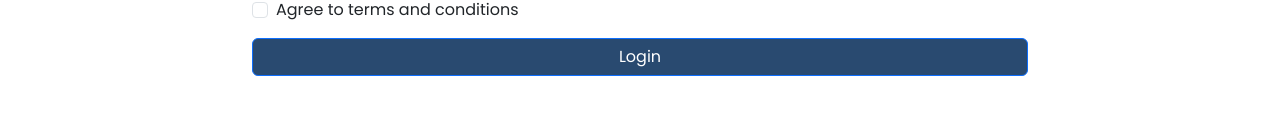
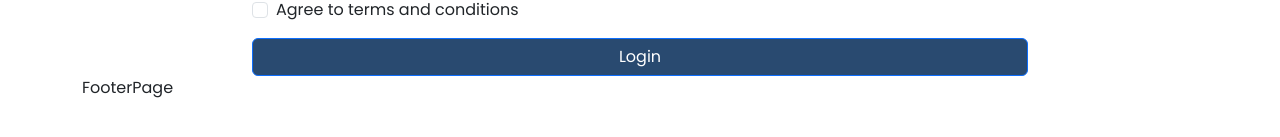
Before and after one commit to naufalpratam4/university-news, a React (Vite) app in the folder kabar-kampus/: page /login in a window 1280 px wide. Shown: the part 473-610 px from the top of the page. Built offline with nearby package versions, Linux system fonts and the light colour scheme.

Commit message:
add Footer and update loginpage

```diff
--- /dev/null
+++ b/kabar-kampus/src/Components/FooterPage.jsx
@@ -0,0 +1,7 @@
+import React from "react";
+
+function FooterPage() {
+  return <div>FooterPage</div>;
+}
+
+export default FooterPage;
--- a/kabar-kampus/src/Pages/LoginPage.jsx
+++ b/kabar-kampus/src/Pages/LoginPage.jsx
@@ -4,6 +4,7 @@ import Form from "react-bootstrap/Form";
 import InputGroup from "react-bootstrap/InputGroup";
 import Row from "react-bootstrap/Row";
 import NavbarPage from "../Components/Navbar";
+import FooterPage from "../Components/FooterPage";
 
 export default function LoginPage() {
   const [validated, setValidated] = useState(false);
@@ -71,6 +72,7 @@ export default function LoginPage() {
           </Button>
         </Form>
       </div>
+      <FooterPage />
     </div>
   );
 }
```
